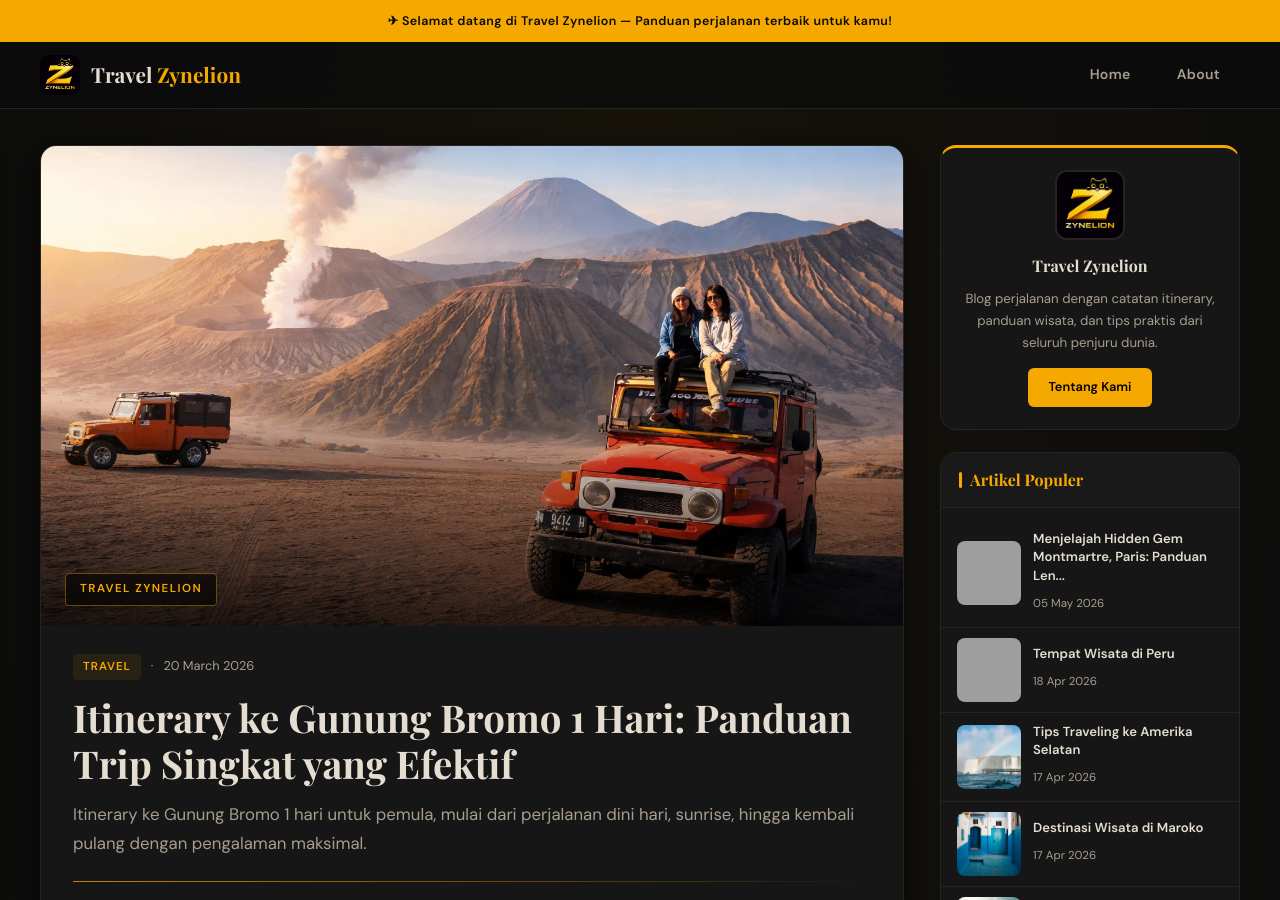
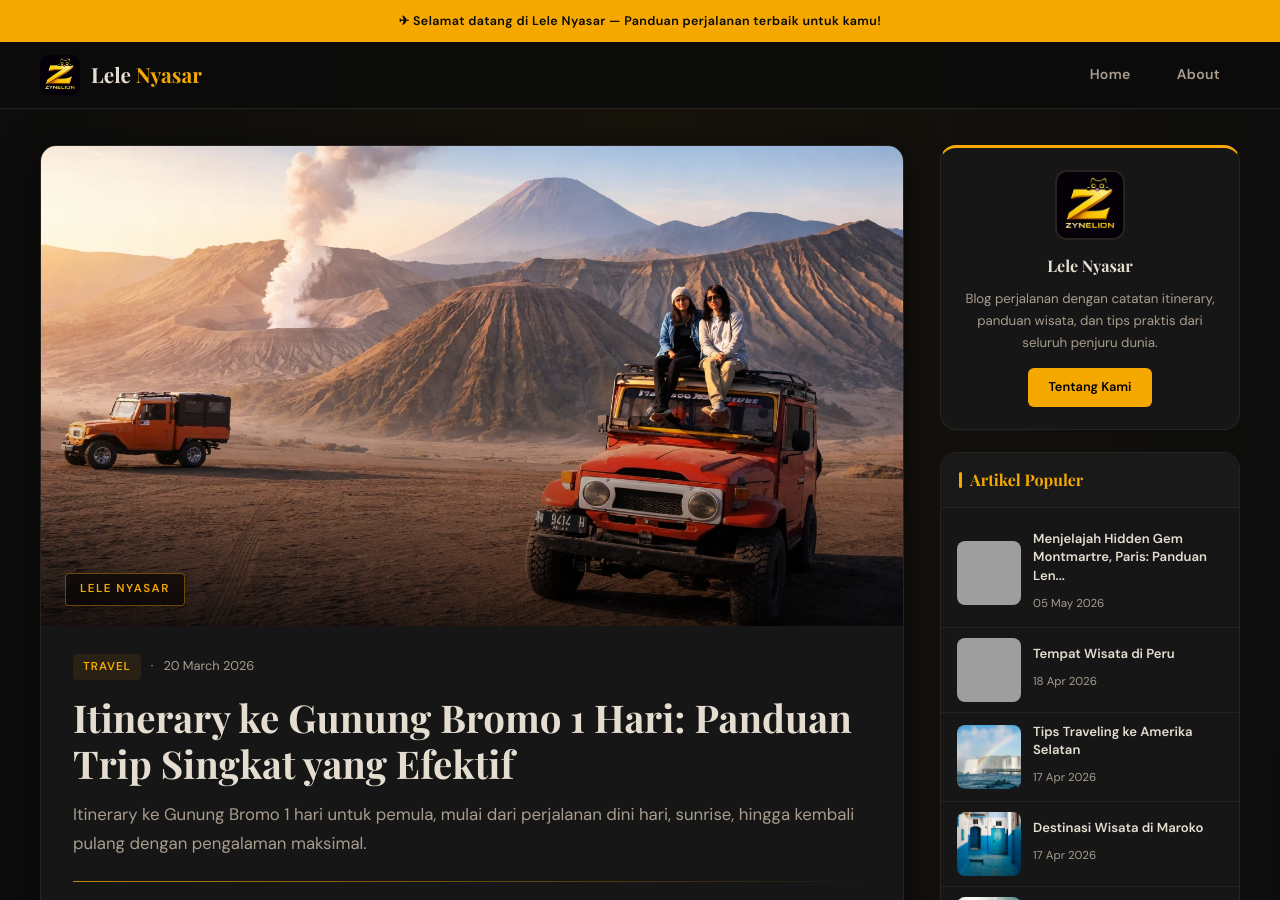
Before and after one commit to vwebe/lele, a Jekyll site: the page built from _posts/2026-03-20-itinerary-ke-gunung-bromo.md, in a window 1280 px wide and 900 px high. Built offline with Jekyll 4.4.1, drawn with Linux system fonts in a browser that asks for light colours; some web fonts are replaced; some of the changed text lies outside the part shown; grey boxes are pictures that could not be loaded.

Commit message:
Add files via upload

```diff
--- a/_layouts/default.html
+++ b/_layouts/default.html
@@ -7,7 +7,7 @@
 
   <title>{% if page.title %}{{ page.title }} — {{ site.title }}{% else %}{{ site.title }} | {{ site.description }}{% endif %}</title>
   <meta name="description" content="{% if page.description %}{{ page.description }}{% elsif page.excerpt %}{{ page.excerpt | strip_html | strip_newlines | truncate: 160 }}{% else %}{{ site.description }}{% endif %}">
-  <meta name="author" content="Zynelion Travel">
+  <meta name="author" content="Lele Nyasar">
   <meta name="robots" content="index, follow">
   <link rel="canonical" href="{{ page.url | prepend: site.url }}">
 
@@ -25,7 +25,7 @@
 
   {% if page.layout == 'post' %}
   <meta property="article:published_time" content="{{ page.date | date_to_xmlschema }}">
-  <meta property="article:author" content="Zynelion Travel">
+  <meta property="article:author" content="Lele Nyasar">
   {% endif %}
 
   <link rel="icon" type="image/x-icon" href="{{ '/assets/images/favicon.ico' | relative_url }}">
@@ -52,11 +52,11 @@
     "headline": "{{ page.title | escape }}",
     "datePublished": "{{ page.date | date_to_xmlschema }}",
     "image": "{% if page.image %}{% if page.image contains 'http' %}{{ page.image }}{% else %}{{ page.image | prepend: site.url }}{% endif %}{% else %}{{ '/assets/images/logo.png' | prepend: site.url }}{% endif %}",
-    "author": { "@type": "Organization", "name": "Zynelion Travel" },
+    "author": { "@type": "Organization", "name": "Lele Nyasar" },
     {% endif %}
     "publisher": {
       "@type": "Organization",
-      "name": "Zynelion Travel",
+      "name": "Lele Nyasar",
       "logo": { "@type": "ImageObject", "url": "{{ '/assets/images/logo.png' | prepend: site.url }}" }
     }
   }
@@ -67,7 +67,7 @@
   <!-- TOP BAR -->
   <div class="topbar">
     <div class="wrap topbar-inner">
-      <span class="topbar-text">✈ Selamat datang di Travel Zynelion — Panduan perjalanan terbaik untuk kamu!</span>
+      <span class="topbar-text">✈ Selamat datang di Lele Nyasar — Panduan perjalanan terbaik untuk kamu!</span>
     </div>
   </div>
 
@@ -76,7 +76,7 @@
     <div class="wrap header-inner">
       <a class="site-title" href="{{ '/' | relative_url }}">
         <img src="{{ '/assets/images/logo.png' | relative_url }}" alt="Zynelion" class="header-logo" width="42" height="42">
-        <span class="site-title-text">Travel <em>Zynelion</em></span>
+        <span class="site-title-text">Lele <em>Nyasar</em></span>
       </a>
       <nav class="site-nav">
         <a href="{{ '/' | relative_url }}">Home</a>
@@ -95,7 +95,7 @@
       <div class="wrap footer-top-inner">
         <div class="footer-col footer-brand-col">
           <img src="{{ '/assets/images/logo.png' | relative_url }}" alt="Zynelion" width="60" height="60" class="footer-logo-img">
-          <p class="footer-brand-name">Travel <strong>Zynelion</strong></p>
+          <p class="footer-brand-name">Lele <strong>Nyasar</strong></p>
           <p class="footer-tagline">Catatan perjalanan, itinerary, dan tips wisata dari seluruh dunia — praktis dan jujur.</p>
         </div>
         <div class="footer-col">
@@ -121,8 +121,8 @@
     </div>
     <div class="footer-bottom">
       <div class="wrap footer-bottom-inner">
-        <p>© 2026 <strong>Zynelion Travel</strong>. All rights reserved.</p>
-        <p class="footer-built">Built with Jekyll &amp; ❤ by Zynelion</p>
+        <p>© 2026 <strong>Lele Nyasar</strong>. All rights reserved.</p>
+        <p class="footer-built">Built with Jekyll &amp; ❤ by Lele Nyasar</p>
       </div>
     </div>
   </footer>
--- a/_layouts/home.html
+++ b/_layouts/home.html
@@ -77,8 +77,8 @@ layout: default
 
     <!-- Widget: About -->
     <div class="widget widget-about anim">
-      <img src="{{ '/assets/images/logo.png' | relative_url }}" alt="Zynelion Travel" width="70" height="70">
-      <h3>Travel Zynelion</h3>
+      <img src="{{ '/assets/images/logo.png' | relative_url }}" alt="Lele Nyasar" width="70" height="70">
+      <h3>Lele Nyasar</h3>
       <p>Blog perjalanan dengan catatan itinerary, panduan wisata, dan tips praktis dari seluruh penjuru dunia.</p>
       <a class="widget-about-btn" href="{{ '/about.html' | relative_url }}">Tentang Kami</a>
     </div>
--- a/_layouts/post.html
+++ b/_layouts/post.html
@@ -13,7 +13,7 @@ layout: default
       <img src="{% if page.image contains 'http' %}{{ page.image }}{% else %}{{ page.image | relative_url }}{% endif %}"
            alt="{{ page.title }}" width="1200" height="650" loading="eager">
       <div class="post-hero-overlay">
-        <span class="post-hero-badge">Travel Zynelion</span>
+        <span class="post-hero-badge">Lele Nyasar</span>
       </div>
     </div>
     {% endif %}
@@ -58,8 +58,8 @@ layout: default
 
     <!-- Widget: About -->
     <div class="widget widget-about anim">
-      <img src="{{ '/assets/images/logo.png' | relative_url }}" alt="Zynelion Travel" width="70" height="70">
-      <h3>Travel Zynelion</h3>
+      <img src="{{ '/assets/images/logo.png' | relative_url }}" alt="Lele Nyasar" width="70" height="70">
+      <h3>Lele Nyasar</h3>
       <p>Blog perjalanan dengan catatan itinerary, panduan wisata, dan tips praktis dari seluruh penjuru dunia.</p>
       <a class="widget-about-btn" href="{{ '/about.html' | relative_url }}">Tentang Kami</a>
     </div>
```
